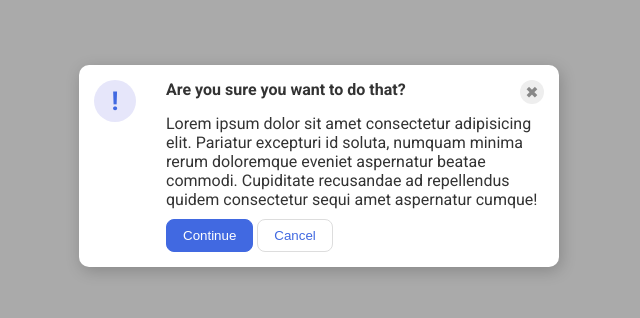
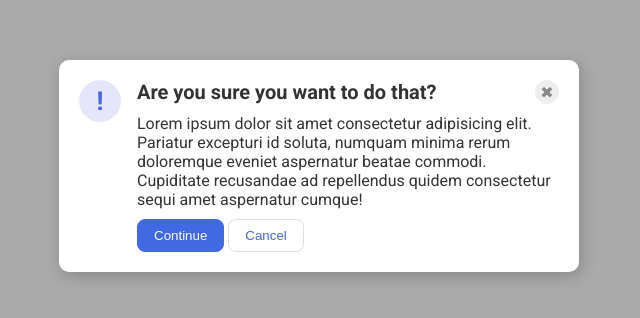
Before and after one commit to anant13u/css-exercises, a plain HTML site: page flex/05-flex-modal/index.html in a window 1280 px wide. Shown: the part 234-552 px from the top of the page, without its empty margins (321-961 px from the left). Drawn offline with Linux system fonts and the light colour scheme.

Commit message:
Removed padding from the individual containers and instead applied it on the main container (modal).

```diff
--- a/flex/05-flex-modal/style.css
+++ b/flex/05-flex-modal/style.css
@@ -21,6 +21,8 @@ body {
   border-radius: 10px;
   box-shadow: 2px 4px 16px rgba(0,0,0,.2);
   display: flex;
+  gap: 16px;
+  padding: 20px;
 }
 
 .icon {
@@ -67,7 +69,7 @@ button.cancel {
 }
 
 .icon-container, .other-container {
-  padding: 15px;
+  /* padding: 15px; */
 }
 
 .headerandbutton-container {
@@ -81,4 +83,5 @@ button.cancel {
 
 .header {
   font-weight: bold;
+  font-size: 20px;
 }
```
